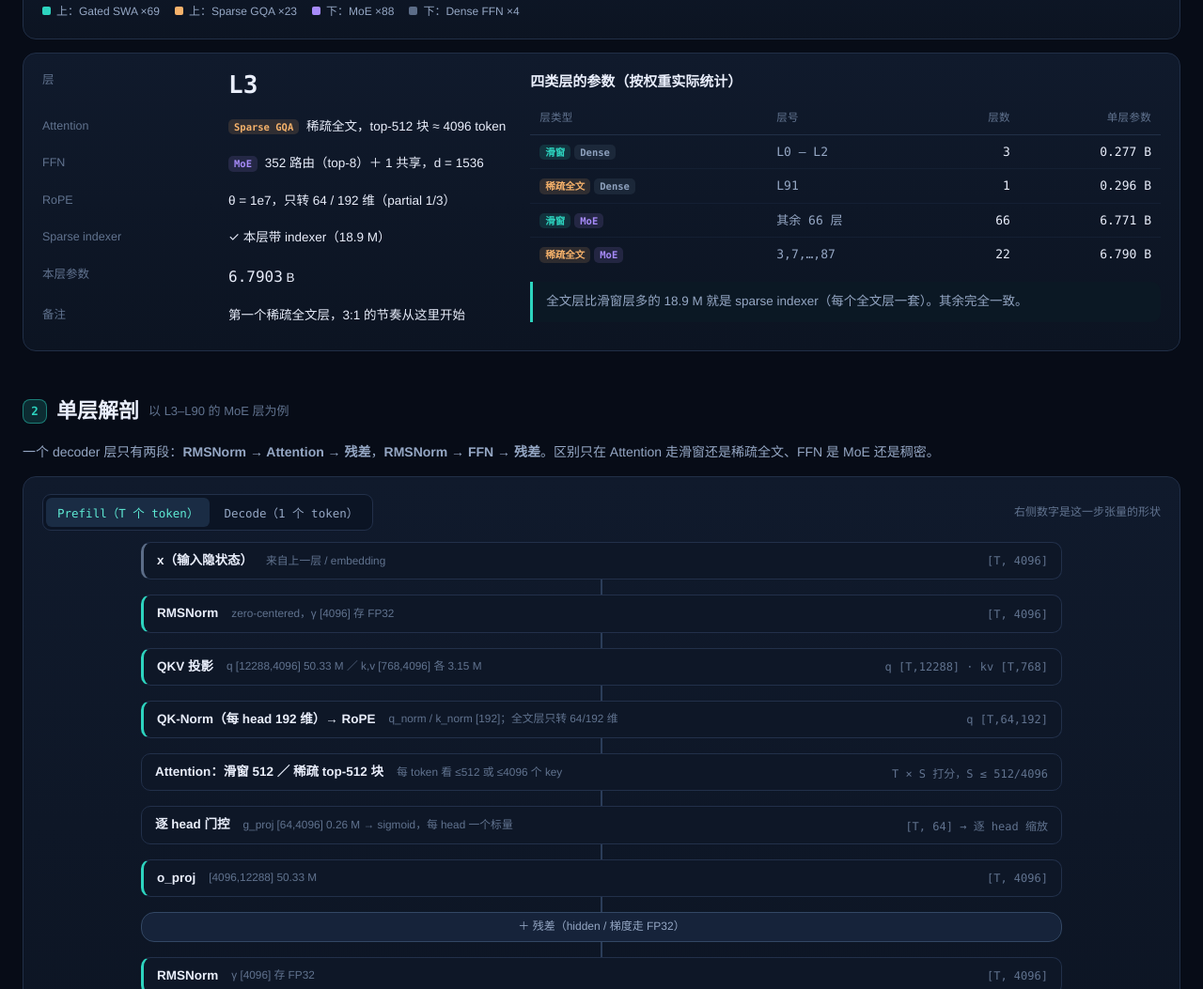
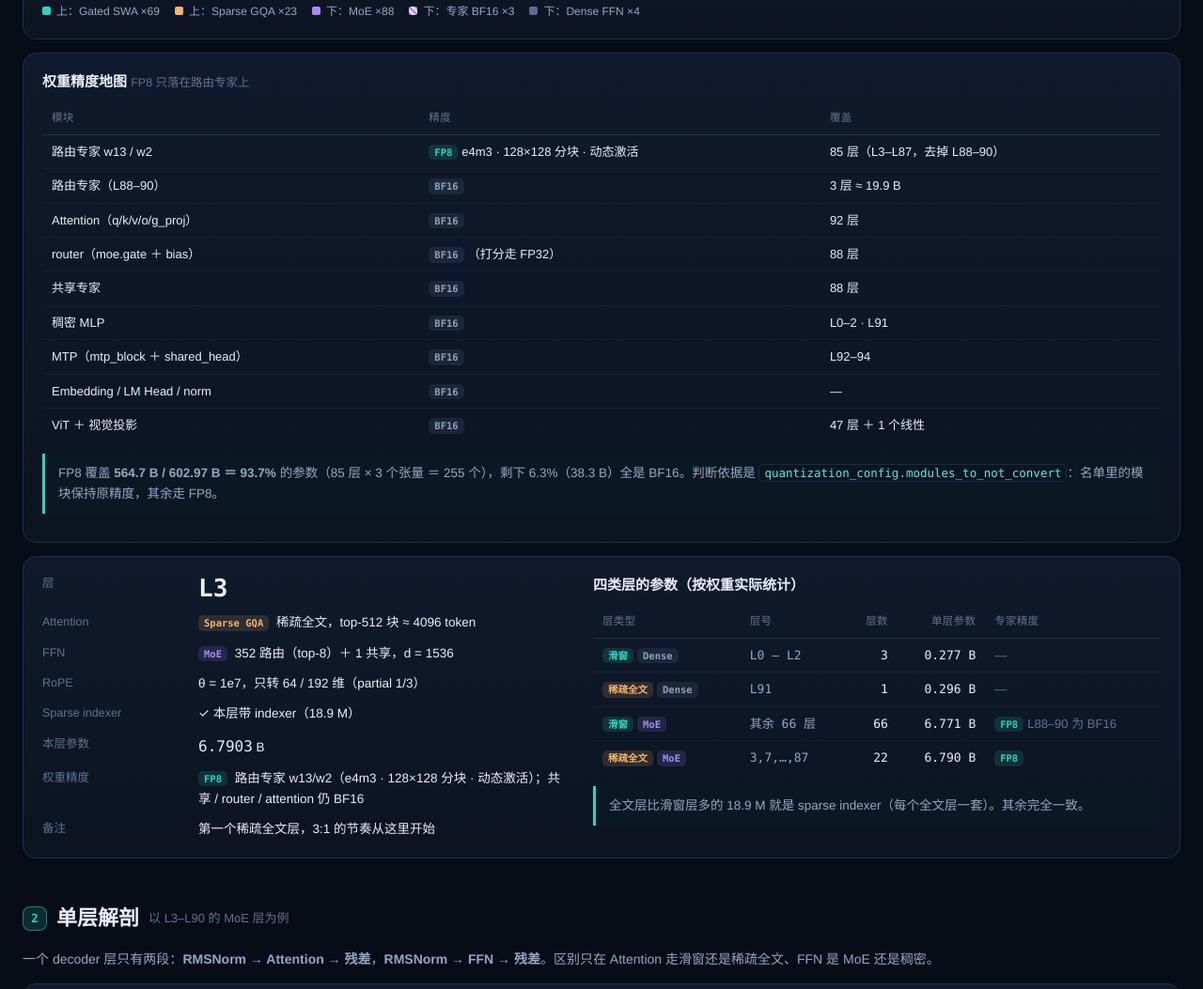
Before and after one commit to iosmers/model-arch, a plain HTML site: page index.html in a window 1280 px wide. Shown: the part 807-1860 px from the top of the page at 94% size. Drawn offline with Linux system fonts and the light colour scheme.

Commit message:
feat: 补充每层权重精度（FP8 只覆盖 85 层路由专家，MTP/注意力全 BF16）

```diff
--- a/index.html
+++ b/index.html
@@ -116,7 +116,7 @@
   .legend{display:flex; gap:16px; flex-wrap:wrap; font-size:12px; color:var(--sec); margin-top:10px}
   .legend i{display:inline-block; width:9px; height:9px; border-radius:2px; margin-right:6px}
 
-  #layerDetail{display:grid; grid-template-columns:180px 1fr; gap:10px 18px; font-size:13.5px}
+  #layerDetail{display:grid; grid-template-columns:150px 1fr; gap:10px 16px; font-size:13.5px; max-width:560px; min-width:0}
   #layerDetail dt{color:var(--ter); font-size:12.5px}
   #layerDetail dd{margin:0; color:var(--txt)}
   #layerDetail .big{font:700 26px var(--mono); color:var(--txt)}
@@ -215,7 +215,7 @@
     .grid2,.grid3{grid-template-columns:1fr}
     .calc{grid-template-columns:1fr}
     nav{display:none}
-    #layerDetail{grid-template-columns:1fr}
+    #layerDetail{grid-template-columns:1fr; max-width:none}
   }
 </style>
 </head>
@@ -299,8 +299,26 @@
     <span><i style="background:var(--teal)"></i>上：Gated SWA ×69</span>
     <span><i style="background:var(--amber)"></i>上：Sparse GQA ×23</span>
     <span><i style="background:var(--violet)"></i>下：MoE ×88</span>
+    <span><i style="background:repeating-linear-gradient(45deg,#a78bfa 0 2.5px,#e9d5ff 2.5px 5px)"></i>下：专家 BF16 ×3</span>
     <span><i style="background:var(--slate)"></i>下：Dense FFN ×4</span>
   </div>
+</div>
+
+<div class="card">
+  <h3 style="margin-top:0">权重精度地图 <small style="color:var(--ter);font-weight:400">FP8 只落在路由专家上</small></h3>
+  <table class="data">
+    <tr><th>模块</th><th>精度</th><th>覆盖</th></tr>
+    <tr><td>路由专家 w13 / w2</td><td><span class="tag t-teal">FP8</span>e4m3 · 128×128 分块 · 动态激活</td><td>85 层（L3–L87，去掉 L88–90）</td></tr>
+    <tr><td>路由专家（L88–90）</td><td><span class="tag t-slate">BF16</span></td><td>3 层 ≈ 19.9 B</td></tr>
+    <tr><td>Attention（q/k/v/o/g_proj）</td><td><span class="tag t-slate">BF16</span></td><td>92 层</td></tr>
+    <tr><td>router（moe.gate ＋ bias）</td><td><span class="tag t-slate">BF16</span>（打分走 FP32）</td><td>88 层</td></tr>
+    <tr><td>共享专家</td><td><span class="tag t-slate">BF16</span></td><td>88 层</td></tr>
+    <tr><td>稠密 MLP</td><td><span class="tag t-slate">BF16</span></td><td>L0–2 · L91</td></tr>
+    <tr><td>MTP（mtp_block ＋ shared_head）</td><td><span class="tag t-slate">BF16</span></td><td>L92–94</td></tr>
+    <tr><td>Embedding / LM Head / norm</td><td><span class="tag t-slate">BF16</span></td><td>—</td></tr>
+    <tr><td>ViT ＋ 视觉投影</td><td><span class="tag t-slate">BF16</span></td><td>47 层 ＋ 1 个线性</td></tr>
+  </table>
+  <div class="note" style="margin-top:12px">FP8 覆盖 <b>564.7 B / 602.97 B ＝ 93.7%</b> 的参数（85 层 × 3 个张量 ＝ 255 个），剩下 6.3%（38.3 B）全是 BF16。判断依据是 <code class="inline">quantization_config.modules_to_not_convert</code>：名单里的模块保持原精度，其余走 FP8。</div>
 </div>
 
 <div class="card">
@@ -312,16 +330,17 @@
       <dt>RoPE</dt><dd id="dR">—</dd>
       <dt>Sparse indexer</dt><dd id="dI">—</dd>
       <dt>本层参数</dt><dd id="dP">—</dd>
+      <dt>权重精度</dt><dd id="dQ">—</dd>
       <dt>备注</dt><dd id="dN">—</dd>
     </div>
     <div style="flex:1; min-width:280px">
       <h3 style="margin-top:0">四类层的参数（按权重实际统计）</h3>
       <table class="data">
-        <tr><th>层类型</th><th>层号</th><th style="text-align:right">层数</th><th style="text-align:right">单层参数</th></tr>
-        <tr><td><span class="tag t-teal">滑窗</span><span class="tag t-slate">Dense</span></td><td class="m">L0 – L2</td><td class="num">3</td><td class="num">0.277 B</td></tr>
-        <tr><td><span class="tag t-amber">稀疏全文</span><span class="tag t-slate">Dense</span></td><td class="m">L91</td><td class="num">1</td><td class="num">0.296 B</td></tr>
-        <tr><td><span class="tag t-teal">滑窗</span><span class="tag t-violet">MoE</span></td><td class="m">其余 66 层</td><td class="num">66</td><td class="num">6.771 B</td></tr>
-        <tr><td><span class="tag t-amber">稀疏全文</span><span class="tag t-violet">MoE</span></td><td class="m">3,7,…,87</td><td class="num">22</td><td class="num">6.790 B</td></tr>
+        <tr><th>层类型</th><th>层号</th><th style="text-align:right">层数</th><th style="text-align:right">单层参数</th><th>专家精度</th></tr>
+        <tr><td><span class="tag t-teal">滑窗</span><span class="tag t-slate">Dense</span></td><td class="m">L0 – L2</td><td class="num">3</td><td class="num">0.277 B</td><td class="dim">—</td></tr>
+        <tr><td><span class="tag t-amber">稀疏全文</span><span class="tag t-slate">Dense</span></td><td class="m">L91</td><td class="num">1</td><td class="num">0.296 B</td><td class="dim">—</td></tr>
+        <tr><td><span class="tag t-teal">滑窗</span><span class="tag t-violet">MoE</span></td><td class="m">其余 66 层</td><td class="num">66</td><td class="num">6.771 B</td><td><span class="tag t-teal">FP8</span><span class="dim">L88–90 为 BF16</span></td></tr>
+        <tr><td><span class="tag t-amber">稀疏全文</span><span class="tag t-violet">MoE</span></td><td class="m">3,7,…,87</td><td class="num">22</td><td class="num">6.790 B</td><td><span class="tag t-teal">FP8</span></td></tr>
       </table>
       <div class="note" style="margin-top:12px">全文层比滑窗层多的 18.9 M 就是 sparse indexer（每个全文层一套）。其余完全一致。</div>
     </div>
@@ -574,7 +593,7 @@
         <tr><td colspan="2"><b>单块合计</b></td><td class="num"><b>838.62 M</b></td></tr>
         <tr><td colspan="2"><b>3 块合计</b></td><td class="num"><b>2.516 B</b></td></tr>
       </table>
-      <div class="note violet" style="margin-top:12px">63% 的参数是输出层：3 块各自带一份 128896×4096 的 <code class="inline">shared_head.output</code>，所以 MTP 看着「只有 3 层」却占了 2.52 B。</div>
+      <div class="note violet" style="margin-top:12px"><b>权重精度：全 BF16。</b>3 层的 attention / mlp / shared_head 都在 <code class="inline">modules_to_not_convert</code> 里（共 36 条），checkpoint 中没有任何 FP8 scale 张量。<br>63% 的参数是输出层：3 块各自带一份 128896×4096 的 <code class="inline">shared_head.output</code>，所以 MTP 看着「只有 3 层」却占了 2.52 B。</div>
     </div>
   </div>
 </div>
@@ -697,7 +716,7 @@
       <tr><td>attention_impl</td><td class="m">sparse_gqa</td></tr>
       <tr><td>vision.layers / width</td><td class="m">47 / 1536</td></tr>
       <tr><td>vision.image_size / patch</td><td class="m">728 / 14</td></tr>
-      <tr><td>quantization</td><td class="m">fp8 e4m3 · 128×128 · dynamic</td></tr>
+      <tr><td>quantization</td><td class="m">fp8 e4m3 · 128×128 · dynamic（仅路由专家）</td></tr>
     </table>
     <pre><span class="c">// layer_types 前 8 项（共 95 = 92 + 3 MTP）</span>
 ["sliding","sliding","sliding",<span class="v">"full"</span>,
@@ -734,9 +753,13 @@
     b.className = 'cell';
     b.type = 'button';
     b.setAttribute('aria-label', 'L'+i);
-    b.title = 'L' + i + ' · ' + (full ? '稀疏全文' : '滑窗') + ' + ' + (moe ? 'MoE' : '稠密 FFN');
+    var moeBF16 = moe && i >= 88;
+    b.title = 'L' + i + ' · ' + (full ? '稀疏全文' : '滑窗') + ' + ' +
+              (moe ? (moeBF16 ? 'MoE（专家 BF16）' : 'MoE（专家 FP8）') : '稠密 FFN');
+    var ffnBg = !moe ? SLATE
+      : (moeBF16 ? 'repeating-linear-gradient(45deg,#a78bfa 0 2.5px,#e9d5ff 2.5px 5px)' : VIOLET);
     b.innerHTML = '<span class="a" style="background:'+(full?AMBER:TEAL)+'"></span>'+
-                  '<span class="f" style="background:'+(moe?VIOLET:SLATE)+'"></span>';
+                  '<span class="f" style="background:'+ffnBg+'"></span>';
     b.dataset.i = i;
     b.addEventListener('click', function(e){ select(+e.currentTarget.dataset.i); });
     strip.appendChild(b);
@@ -758,6 +781,11 @@
       : 'θ = 1e4，全维 192';
     document.getElementById('dI').innerHTML = full ? '✓ 本层带 indexer（18.9 M）' : '— 无（只在全文层）';
     document.getElementById('dP').innerHTML = '<span class="mono" style="font-size:16px">'+c.p.toFixed(4)+'</span> B';
+    document.getElementById('dQ').innerHTML = !moe
+      ? '<span class="tag t-slate">BF16</span> 稠密 MLP 未量化；attention / norm 同样 BF16'
+      : (i >= 88
+         ? '<span class="tag t-slate">BF16</span> 路由专家未量化（配置里点名排除）；共享 / router / attention 也是 BF16'
+         : '<span class="tag t-teal">FP8</span> 路由专家 w13/w2（e4m3 · 128×128 分块 · 动态激活）；共享 / router / attention 仍 BF16');
     var note = [];
     if (i === 0) note.push('第一层：滑窗 + 稠密 FFN，之后连续两层同为滑窗');
     else if (i === 3) note.push('第一个稀疏全文层，3:1 的节奏从这里开始');
```
